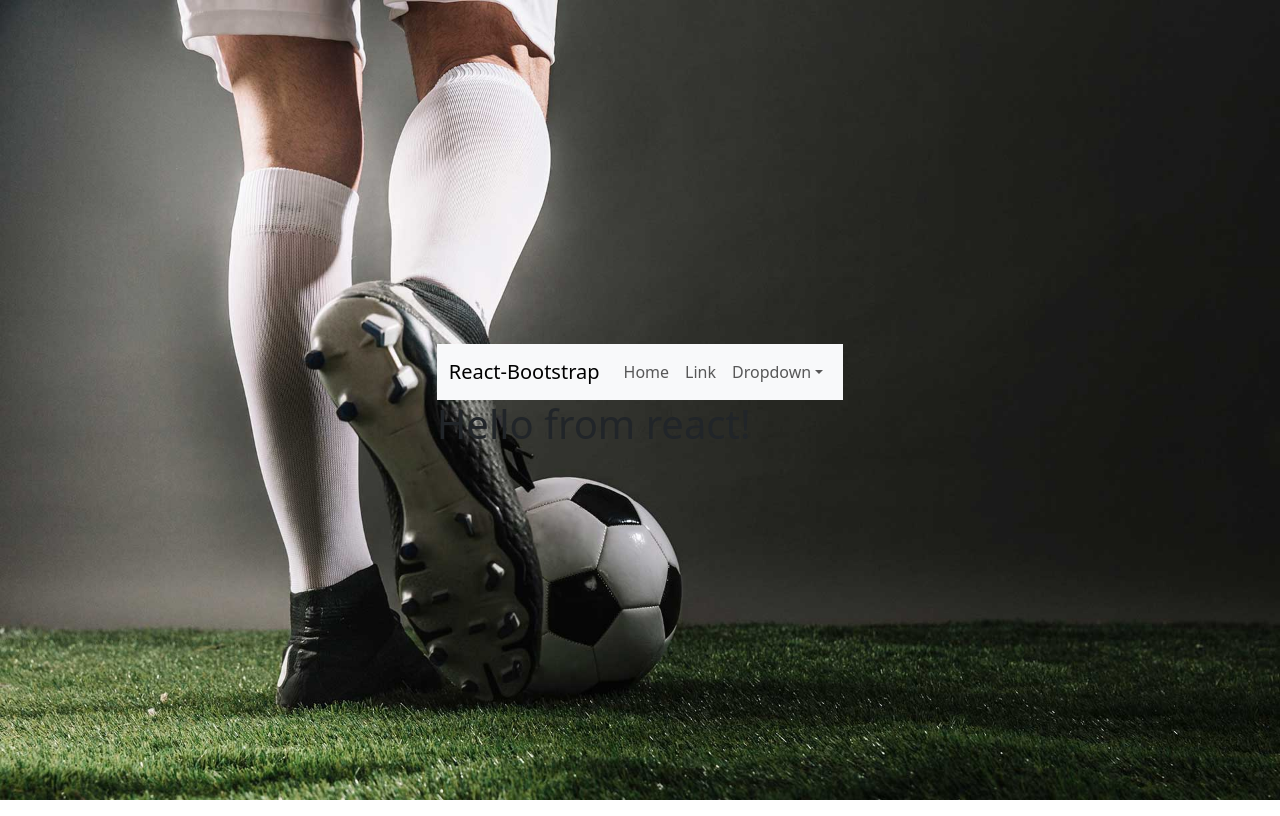
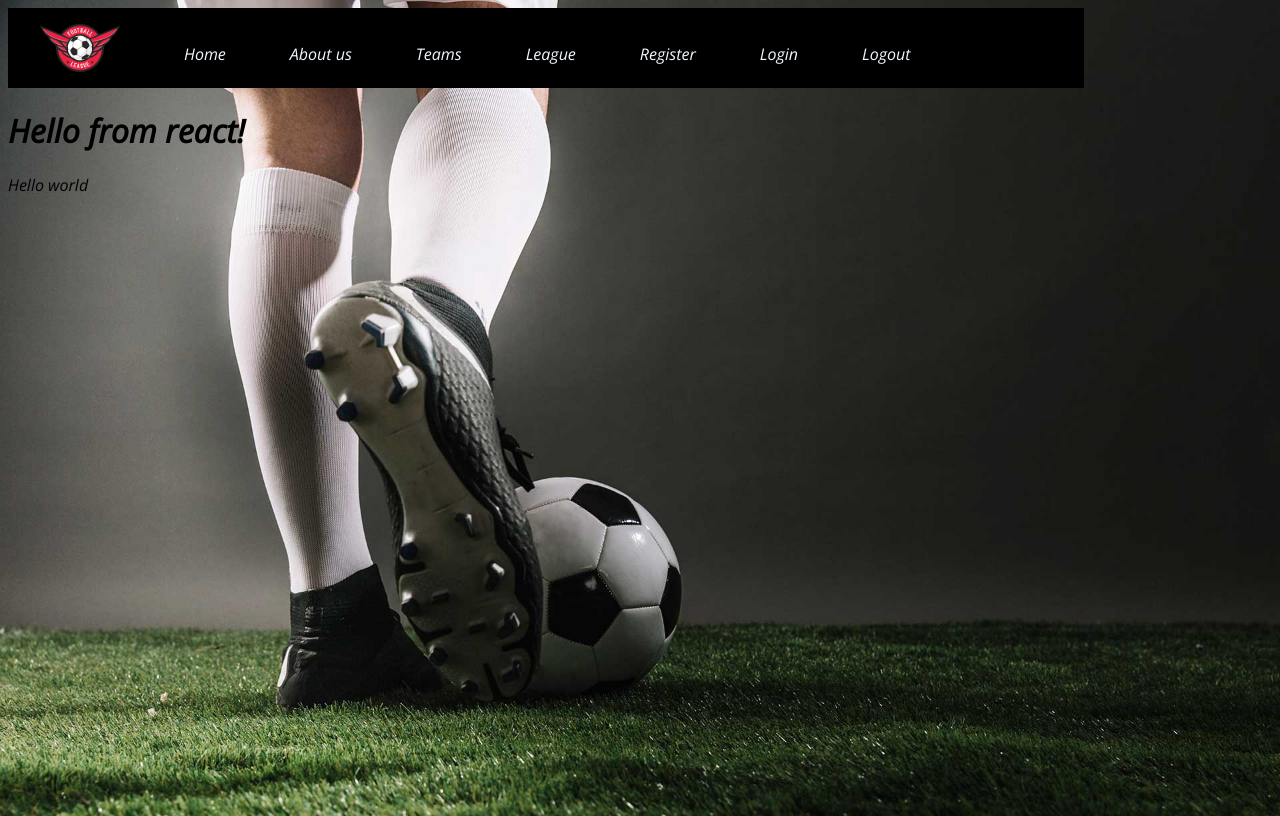
Before and after one commit to axlz21/react-project-df, a React (Vite) app in the folder client/: page / in a window 1280 px wide. Built offline with nearby package versions, Linux system fonts and the light colour scheme.

Commit message:
Added new custom Navbar

```diff
--- a/client/package.json
+++ b/client/package.json
@@ -13,7 +13,8 @@
     "bootstrap": "^5.3.2",
     "react": "^18.2.0",
     "react-bootstrap": "^2.9.1",
-    "react-dom": "^18.2.0"
+    "react-dom": "^18.2.0",
+    "react-icons": "^4.12.0"
   },
   "devDependencies": {
     "@types/react": "^18.2.15",
--- a/client/src/App.css
+++ b/client/src/App.css
@@ -1,10 +1,9 @@
+
 body {
     background-image: url(/images/bg_1.jpg);
     background-repeat: no-repeat;
     background-size: cover;
     display: flex;
-    justify-content: center;
-    align-items: center;
     min-height: 100vh;
 }
 html {
--- a/client/src/App.jsx
+++ b/client/src/App.jsx
@@ -1,12 +1,14 @@
 import './App.css'
-import HeaderNav from './components/Header/Header'
-import 'bootstrap/dist/css/bootstrap.min.css';
+import Home from './components/home/Home';
+import Navbar from './components/Header/NavBar';
 function App() {
 
   return (
    <>
-   <HeaderNav />
+   <Navbar />
+
    <h1>Hello from react!</h1>
+   <Home></Home>
    </>
   )
 }
--- a/client/src/components/Header/Header.jsx
+++ /dev/null
@@ -1,34 +0,0 @@
-import Container from 'react-bootstrap/Container';
-import Nav from 'react-bootstrap/Nav';
-import Navbar from 'react-bootstrap/Navbar';
-import NavDropdown from 'react-bootstrap/NavDropdown';
-
-function Header() {
-  return (
-    <Navbar expand="lg" className="bg-body-tertiary">
-      <Container>
-        <Navbar.Brand href="#home">React-Bootstrap</Navbar.Brand>
-        <Navbar.Toggle aria-controls="basic-navbar-nav" />
-        <Navbar.Collapse id="basic-navbar-nav">
-          <Nav className="me-auto">
-            <Nav.Link href="#home">Home</Nav.Link>
-            <Nav.Link href="#link">Link</Nav.Link>
-            <NavDropdown title="Dropdown" id="basic-nav-dropdown">
-              <NavDropdown.Item href="#action/3.1">Action</NavDropdown.Item>
-              <NavDropdown.Item href="#action/3.2">
-                Another action
-              </NavDropdown.Item>
-              <NavDropdown.Item href="#action/3.3">Something</NavDropdown.Item>
-              <NavDropdown.Divider />
-              <NavDropdown.Item href="#action/3.4">
-                Separated link
-              </NavDropdown.Item>
-            </NavDropdown>
-          </Nav>
-        </Navbar.Collapse>
-      </Container>
-    </Navbar>
-  );
-}
-
-export default Header;
--- /dev/null
+++ b/client/src/components/Header/NavBar.jsx
@@ -0,0 +1,31 @@
+import { useRef } from "react"
+import { FaBars, FaTimes } from "react-icons/fa"
+import "./styles/nav.css"
+
+export default function Navbar(){
+
+    const navRef = useRef();
+    const showNav = () => {
+        navRef.current.classList.toggle('responsiveNav');
+    }
+    return (
+        <header>
+        <img src="http://localhost:5173/public/images/logo_1.png"></img>
+        <nav ref={navRef}>
+            <a href="/#">Home</a>
+            <a href="/#">About us</a>
+            <a href="/#">Teams</a>
+            <a href="/#">League</a>
+            <a href="/#">Register</a>
+            <a href="/#">Login</a>
+            <a href="/#">Logout</a>
+            <button className="nav-btn nav-close-button" onClick={showNav}>
+                <FaTimes />
+            </button>
+        </nav>
+        <button className="nav-btn" onClick={showNav}>
+            <FaBars />
+        </button>
+        </header>
+    )
+}
--- /dev/null
+++ b/client/src/components/Header/styles/nav.css
@@ -0,0 +1,79 @@
+@import url('https://fonts.googleapis.com/css2?family=Open+Sans:ital,wght@1,300&display=swap');
+
+*{
+    font-family: 'Open Sans', sans-serif;
+}
+
+header {
+    display: flex;
+    width: 100%;
+    align-items: center;
+    justify-content: space-between;
+    height: 80px;
+    padding: 0 2rem;
+    background-color: black;
+    color: white;
+}
+
+img{
+    height: 80px;
+    width: 80px;
+}
+
+nav a{
+    margin: 0 2rem;
+    color: aliceblue;
+    text-decoration: none;
+}
+
+nav a:hover{
+    color: rgb(201, 3, 3);
+    text-decoration: solid;
+}
+
+header .nav-btn{
+    padding: 5px;
+    cursor: pointer;
+    background-color: transparent;
+    border: none;
+    outline: none;
+    color: white;
+    visibility: hidden;
+    opacity: 0;
+    font-size: 1.8rem;
+}
+
+@media only screen and (max-width: 1024px) {
+    header .nav-btn{
+        visibility: visible;
+        opacity: 1;
+    }
+
+    header nav{
+        position: fixed;
+        top: 0;
+        left: 0;
+        height: 100%;
+        width: 100%;
+        display: flex;
+        flex-direction: column;
+        align-items: center;
+        justify-content: center;
+        gap: 1.5rem;
+        background-color: black;
+        transition: 1s;
+        transform: translateY(-100vh);
+    }
+    header .responsiveNav{
+        transform: none;
+    }
+    nav .nav-close-btn{
+        position: absolute;
+        top: 2rem;
+        right: 2rem;
+
+    }
+    nav a{
+        font-size: 1.5rem;
+    }
+}
--- /dev/null
+++ b/client/src/components/home/Home.jsx
@@ -0,0 +1,6 @@
+export default function Home(){
+
+    return (
+        <div>Hello world</div>
+    )
+}
```
Also changed, not shown: 1 other file (tests, documents, lock files or other folders).
